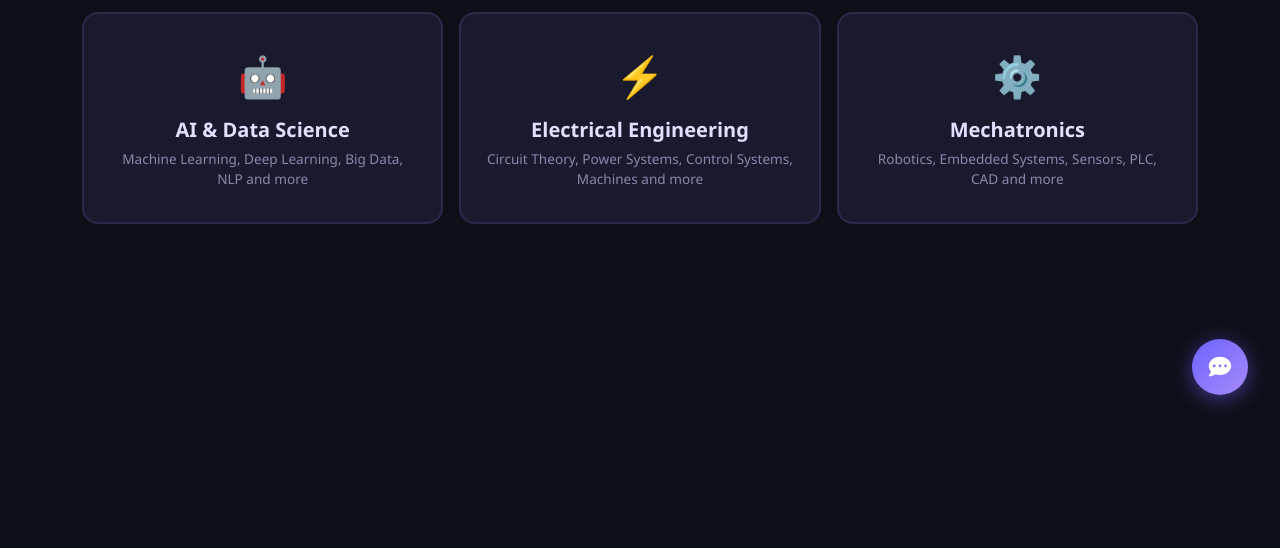
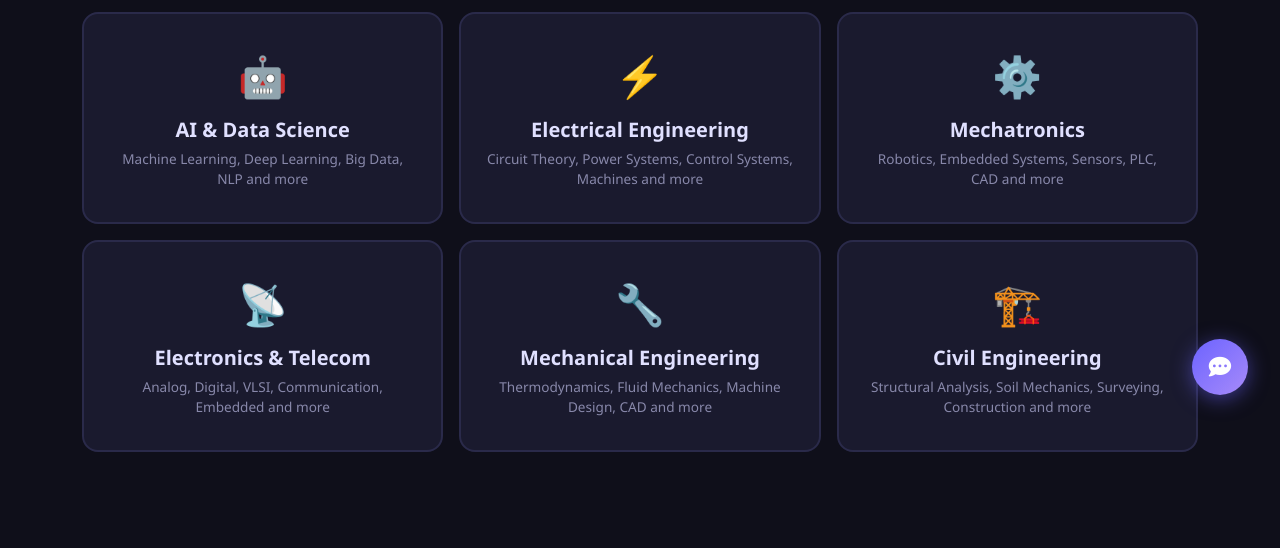
Before and after one commit to ompuri23456-hue/BrainWave-X, a Flask app: template templates/btech.html in a window 1280 px wide. Shown: the part 373-921 px from the top of the page. Before the commit the page ends 783 px from the top, so only its background shows below. Run offline with Flask 3, Linux system fonts and the light colour scheme; the template is opened without the code that fills it, so the values that code supplies are empty; some libraries are stand-ins or nearby versions.

Commit message:
add ENTC, Mechanical, Civil branches

```diff
--- a/templates/btech.html
+++ b/templates/btech.html
@@ -66,6 +66,30 @@
         <div class="branch-icon">⚙️</div>
         <h5>Mechatronics</h5>
         <p>Robotics, Embedded Systems, Sensors, PLC, CAD and more</p>
+      </div>
+    </div>
+
+    <div class="col-md-4">
+      <div class="branch-card" onclick="selectBranch('entc', this)">
+        <div class="branch-icon">📡</div>
+        <h5>Electronics & Telecom</h5>
+        <p>Analog, Digital, VLSI, Communication, Embedded and more</p>
+      </div>
+    </div>
+
+    <div class="col-md-4">
+      <div class="branch-card" onclick="selectBranch('mechanical', this)">
+        <div class="branch-icon">🔧</div>
+        <h5>Mechanical Engineering</h5>
+        <p>Thermodynamics, Fluid Mechanics, Machine Design, CAD and more</p>
+      </div>
+    </div>
+
+    <div class="col-md-4">
+      <div class="branch-card" onclick="selectBranch('civil', this)">
+        <div class="branch-icon">🏗️</div>
+        <h5>Civil Engineering</h5>
+        <p>Structural Analysis, Soil Mechanics, Surveying, Construction and more</p>
       </div>
     </div>
 
```
